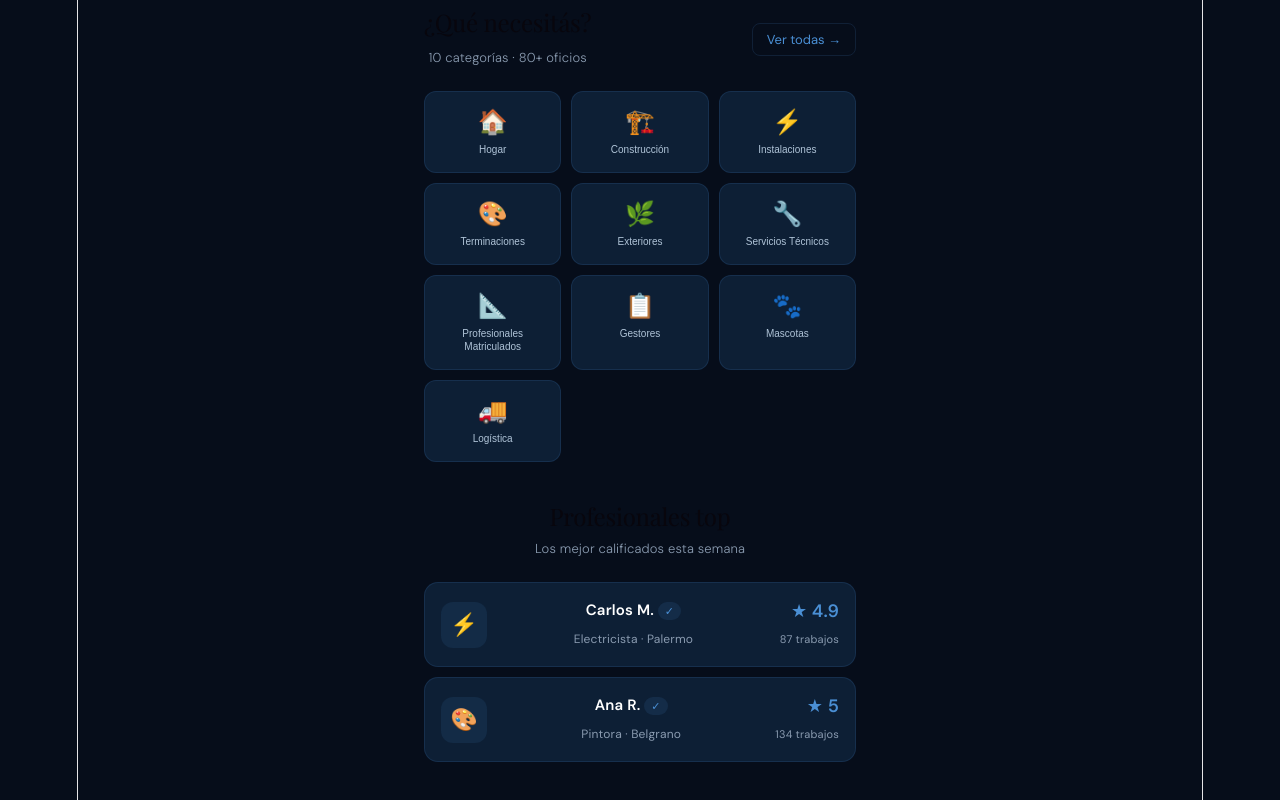
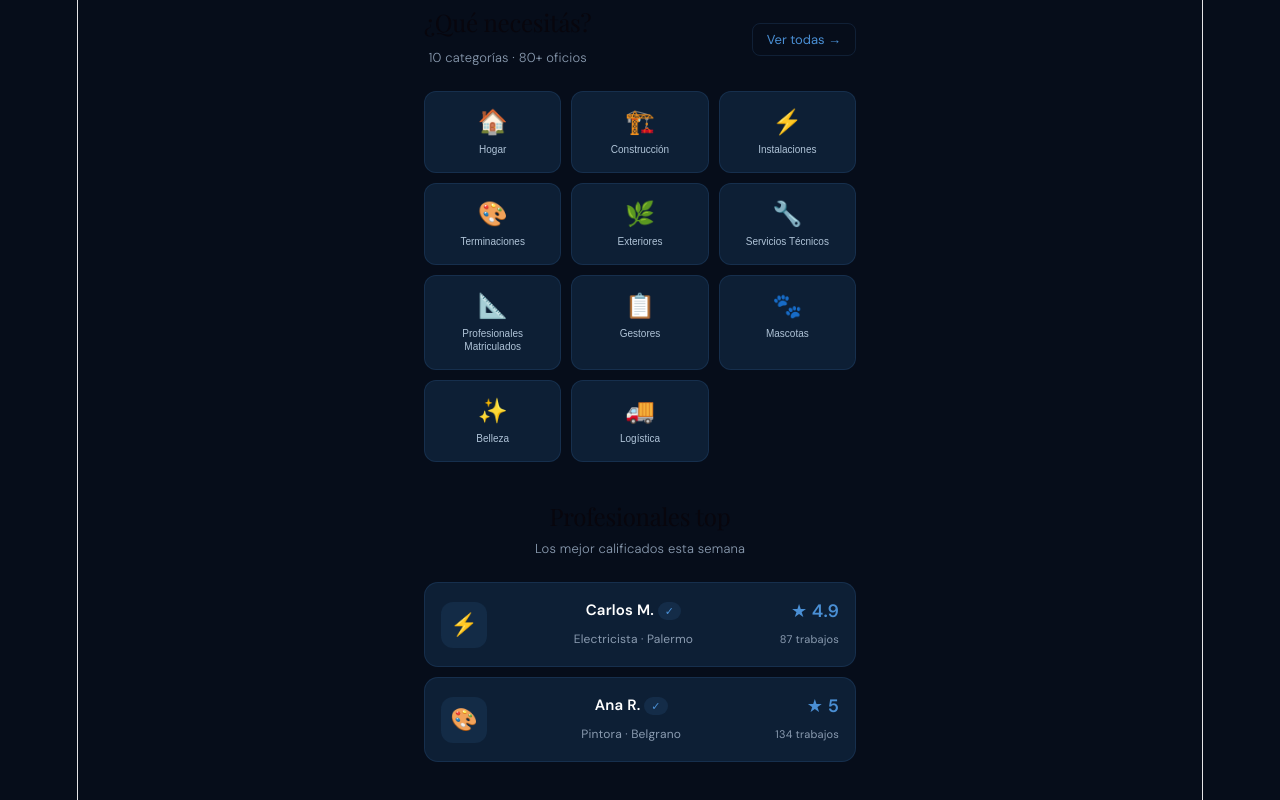
Before and after one commit to barbiegoldschmidt-code/nexo, a React (Vite) app: page / in a window 1280 px wide. Shown: the part 808-1608 px from the top of the page. Built offline with nearby package versions, Linux system fonts and the light colour scheme; a web font is replaced by a local one.

Commit message:
Update App.jsx

```diff
--- a/src/App.jsx
+++ b/src/App.jsx
@@ -65,8 +65,10 @@ const CATEGORIAS = [
     subs:[{icon:"📐",n:"Agrimensor"},{icon:"🏛️",n:"Arquitecto"},{icon:"🏗️",n:"Ingeniero civil"},{icon:"⚡",n:"Electricista matriculado"},{icon:"🔥",n:"Técnico en gas mat."},{icon:"🧮",n:"Contador"},{icon:"⚖️",n:"Abogado"},{icon:"📦",n:"Despachante de aduana"},{icon:"🏢",n:"Escribano"},{icon:"🩺",n:"Médico a domicilio"}]},
   { id:"tramites", nombre:"Gestores & Trámites", icon:"📋", color:"rgba(100,200,150,0.08)",
     subs:[{icon:"🚗",n:"Gestor de autos"},{icon:"🛂",n:"Gestor de ciudadanía"},{icon:"✈️",n:"Gestor de visas"},{icon:"🏠",n:"Gestor inmobiliario"},{icon:"📄",n:"Gestor de herencias"},{icon:"🏛️",n:"Trámites judiciales"},{icon:"💼",n:"Gestor comercial"},{icon:"🌐",n:"Apostillas & legalizaciones"},{icon:"📋",n:"Trámites ANSES / AFIP"},{icon:"🎓",n:"Reconocimiento de títulos"}]},
-  { id:"mascotas", nombre:"Mascotas & Salud", icon:"🐾", color:"rgba(212,74,120,0.08)",
-    subs:[{icon:"🐾",n:"Paseador de perros"},{icon:"🐶",n:"Peluquero canino"},{icon:"🐱",n:"Veterinario a domicilio"},{icon:"💊",n:"Enfermero a domicilio"},{icon:"🤸",n:"Kinesiólogo a domicilio"},{icon:"🩺",n:"Médico a domicilio"},{icon:"🏋️",n:"Personal trainer"}]},
+  { id:"mascotas", nombre:"Mascotas", icon:"🐾", color:"rgba(212,74,120,0.08)",
+    subs:[{icon:"🐾",n:"Paseador de perros"},{icon:"🐶",n:"Peluquero canino"},{icon:"🐱",n:"Veterinario a domicilio"},{icon:"🛁",n:"Baño y peluquería canina"},{icon:"🏠",n:"Guardería de mascotas"},{icon:"🐕",n:"Adiestramiento canino"}]},
+  { id:"bienestar", nombre:"Belleza & Bienestar", icon:"✨", color:"rgba(212,74,180,0.08)",
+    subs:[{icon:"🧘",n:"Profesor de yoga"},{icon:"🏋️",n:"Personal trainer"},{icon:"💆",n:"Masajista"},{icon:"🌸",n:"Cosmiatra"},{icon:"💅",n:"Manicura y pedicura"},{icon:"💇",n:"Peluquero a domicilio"},{icon:"🪷",n:"Esteticista"},{icon:"🧖",n:"Depilación a domicilio"},{icon:"💄",n:"Maquilladora profesional"},{icon:"🌿",n:"Aromaterapia & relajación"}]},
   { id:"logistica", nombre:"Logística & Mudanzas", icon:"🚚", color:"rgba(74,120,212,0.08)",
     subs:[{icon:"🚚",n:"Mudanzas"},{icon:"🛻",n:"Fletes"},{icon:"🏍️",n:"Mensajería en moto"},{icon:"🛠️",n:"Armado muebles"},{icon:"📦",n:"Guardamuebles"},{icon:"🚗",n:"Remis & traslados"}]},
 ];
```
